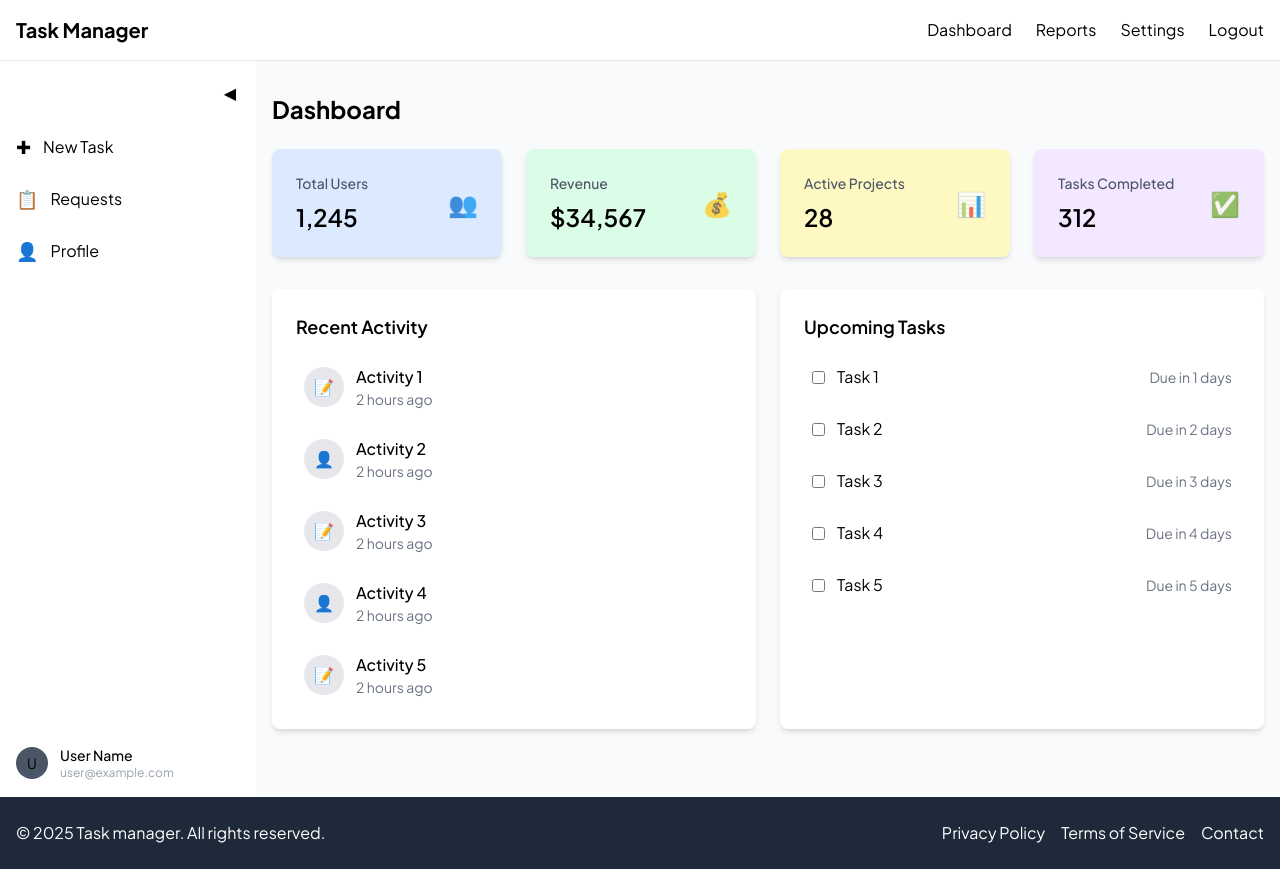
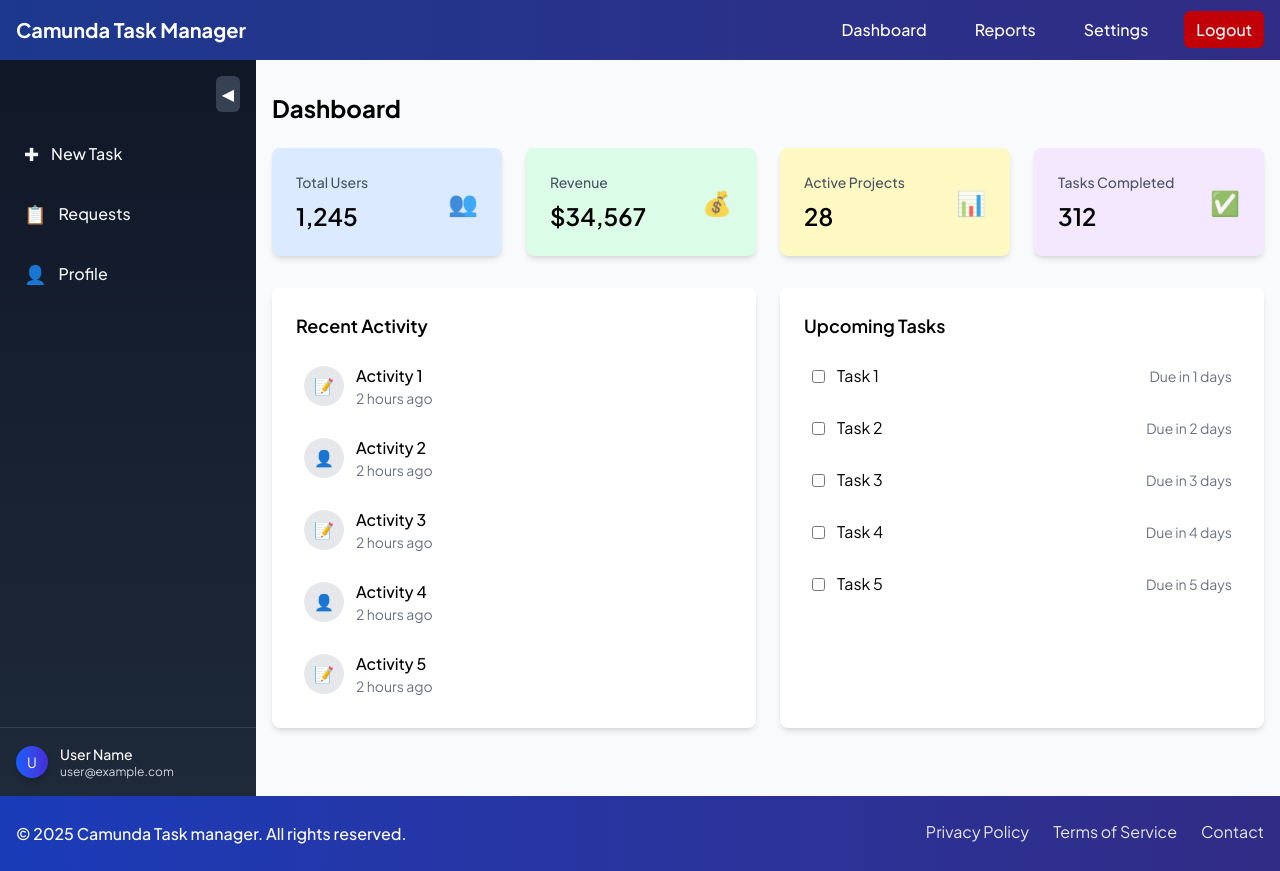
Before and after one commit to kavishsoam1/taskmanager-poc, a Next.js app: page /home in a window 1280 px wide. Built offline with nearby package versions, Linux system fonts and the light colour scheme.

Commit message:
feat: add base layout components with Header, Footer and collapsible Sidenav

```diff
--- a/app/components/Footer.tsx
+++ b/app/components/Footer.tsx
@@ -2,18 +2,33 @@
 
 export default function Footer() {
   return (
-    <footer className="bg-gray-800 text-white py-6 mt-auto">
+    <footer className="bg-gradient-to-r from-blue-800 to-indigo-900 text-white py-6 mt-auto shadow-lg">
       <div className="container mx-auto px-4">
         <div className="flex flex-col md:flex-row justify-between items-center">
           <div className="mb-4 md:mb-0">
-            <p className="text-center md:text-left">
-              &copy; {new Date().getFullYear()} Task manager. All rights reserved.
+            <p className="text-center md:text-left font-medium">
+              &copy; {new Date().getFullYear()} Camunda Task manager. All rights reserved.
             </p>
           </div>
-          <div className="flex space-x-4">
-            <a href="#" className="hover:text-indigo-300">Privacy Policy</a>
-            <a href="#" className="hover:text-indigo-300">Terms of Service</a>
-            <a href="#" className="hover:text-indigo-300">Contact</a>
+          <div className="flex space-x-6">
+            <a
+              href="#"
+              className="hover:text-blue-300 transition-colors duration-200 text-gray-200 border-b border-transparent hover:border-blue-300 pb-0.5"
+            >
+              Privacy Policy
+            </a>
+            <a
+              href="#"
+              className="hover:text-blue-300 transition-colors duration-200 text-gray-200 border-b border-transparent hover:border-blue-300 pb-0.5"
+            >
+              Terms of Service
+            </a>
+            <a
+              href="#"
+              className="hover:text-blue-300 transition-colors duration-200 text-gray-200 border-b border-transparent hover:border-blue-300 pb-0.5"
+            >
+              Contact
+            </a>
           </div>
         </div>
       </div>
--- a/app/components/Header.tsx
+++ b/app/components/Header.tsx
@@ -4,31 +4,31 @@ import Link from 'next/link';
 
 export default function Header() {
   return (
-    <header className="bg-white border-b border-gray-200 text-black shadow-md">
+    <header className="bg-gradient-to-r from-blue-900 to-indigo-900 text-white shadow-md">
       <div className="container mx-auto px-4 py-4 flex items-center justify-between">
         <div className="flex items-center">
-          <h1 className="text-xl font-bold">Task Manager</h1>
+          <h1 className="text-xl font-bold">Camunda Task Manager</h1>
         </div>
 
         <nav>
           <ul className="flex space-x-6">
             <li>
-              <Link href="/home" className="hover:text-indigo-200">
+              <Link href="/home" className="px-3 py-2 rounded-md hover:bg-blue-700 transition-colors duration-200 font-medium">
                 Dashboard
               </Link>
             </li>
             <li>
-              <Link href="#" className="hover:text-indigo-200">
+              <Link href="#" className="px-3 py-2 rounded-md hover:bg-blue-700 transition-colors duration-200 font-medium">
                 Reports
               </Link>
             </li>
             <li>
-              <Link href="#" className="hover:text-indigo-200">
+              <Link href="#" className="px-3 py-2 rounded-md hover:bg-blue-700 transition-colors duration-200 font-medium">
                 Settings
               </Link>
             </li>
             <li>
-              <Link href="/login" className="hover:text-indigo-200">
+              <Link href="/login" className="px-3 py-2 bg-red-700 hover:bg-red-800 rounded-md transition-colors duration-200 font-medium">
                 Logout
               </Link>
             </li>
--- a/app/components/Sidenav.tsx
+++ b/app/components/Sidenav.tsx
@@ -24,14 +24,14 @@ export default function Sidenav() {
 
   return (
     <aside
-      className={`bg-white text-black transition-all shadow-md duration-300 ease-in-out ${
+      className={`bg-gradient-to-b from-gray-900 to-gray-800 text-white transition-all shadow-md duration-300 ease-in-out ${
         isExpanded ? 'w-64' : 'w-16'
       } min-h-[calc(100vh-64px)] flex flex-col`}
     >
       <div className="p-4 flex justify-end">
         <button
           onClick={toggleSidenav}
-          className="text-black p-1 hover:bg-gray-700 rounded-md focus:outline-none"
+          className="text-white p-1.5 hover:bg-blue-700 bg-gray-700 rounded-md focus:outline-none transition-colors duration-200"
           aria-label={isExpanded ? "Collapse sidebar" : "Expand sidebar"}
         >
           {isExpanded ? '◀' : '▶'}
@@ -44,11 +44,11 @@ export default function Sidenav() {
             <li key={item.label}>
               <Link
                 href={item.href}
-                className="flex items-center p-2 rounded-md hover:bg-gray-700 transition-colors duration-200"
+                className="flex items-center p-3 rounded-md hover:bg-blue-800 transition-colors duration-200 text-gray-100 hover:text-white border-l-4 border-transparent hover:border-blue-500"
               >
                 <span className="text-lg">{item.icon}</span>
                 {isExpanded && (
-                  <span className="ml-3 transition-opacity duration-200">{item.label}</span>
+                  <span className="ml-3 transition-opacity duration-200 font-medium">{item.label}</span>
                 )}
               </Link>
             </li>
@@ -56,20 +56,20 @@ export default function Sidenav() {
         </ul>
       </nav>
 
-      <div className="p-4 mt-auto">
+      <div className="p-4 mt-auto border-t border-gray-700">
         {isExpanded ? (
           <div className="flex items-center">
-            <div className="w-8 h-8 rounded-full bg-gray-600 flex items-center justify-center text-sm">
+            <div className="w-8 h-8 rounded-full bg-gradient-to-r from-blue-600 to-indigo-700 flex items-center justify-center text-sm shadow-md">
               U
             </div>
             <div className="ml-3">
               <p className="text-sm font-medium">User Name</p>
-              <p className="text-xs text-gray-400">user@example.com</p>
+              <p className="text-xs text-gray-300">user@example.com</p>
             </div>
           </div>
         ) : (
           <div className="flex justify-center">
-            <div className="w-8 h-8 rounded-full bg-gray-600 flex items-center justify-center text-sm">
+            <div className="w-8 h-8 rounded-full bg-gradient-to-r from-blue-600 to-indigo-700 flex items-center justify-center text-sm shadow-md">
               U
             </div>
           </div>
```
